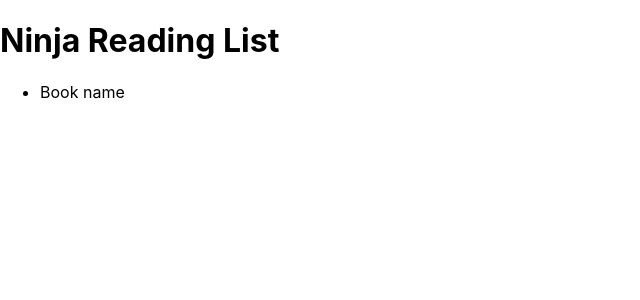
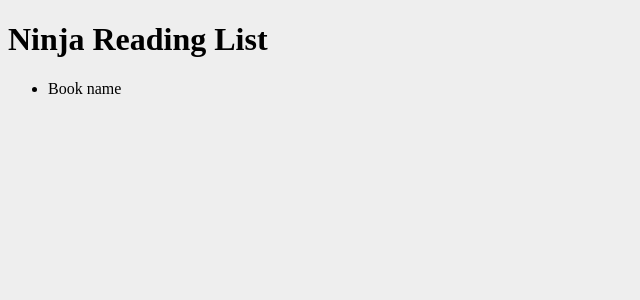
Before and after one commit to alonsogchparra/react-graphql-playlist, a React (Create React App) app in the folder client/: page / in a window 1280 px wide. Shown: the top 300 px of the page, without its empty margins (0-640 px from the left). Built offline with nearby package versions, Linux system fonts and the light colour scheme.

Commit message:
adding background and font to the project

```diff
--- a/client/src/index.css
+++ b/client/src/index.css
@@ -1,13 +1,5 @@
 body {
-  margin: 0;
-  font-family: -apple-system, BlinkMacSystemFont, 'Segoe UI', 'Roboto', 'Oxygen',
-    'Ubuntu', 'Cantarell', 'Fira Sans', 'Droid Sans', 'Helvetica Neue',
-    sans-serif;
-  -webkit-font-smoothing: antialiased;
-  -moz-osx-font-smoothing: grayscale;
+  background: #eee;
+  font-family: 'Nunito';
+
 }
-
-code {
-  font-family: source-code-pro, Menlo, Monaco, Consolas, 'Courier New',
-    monospace;
-}
```
